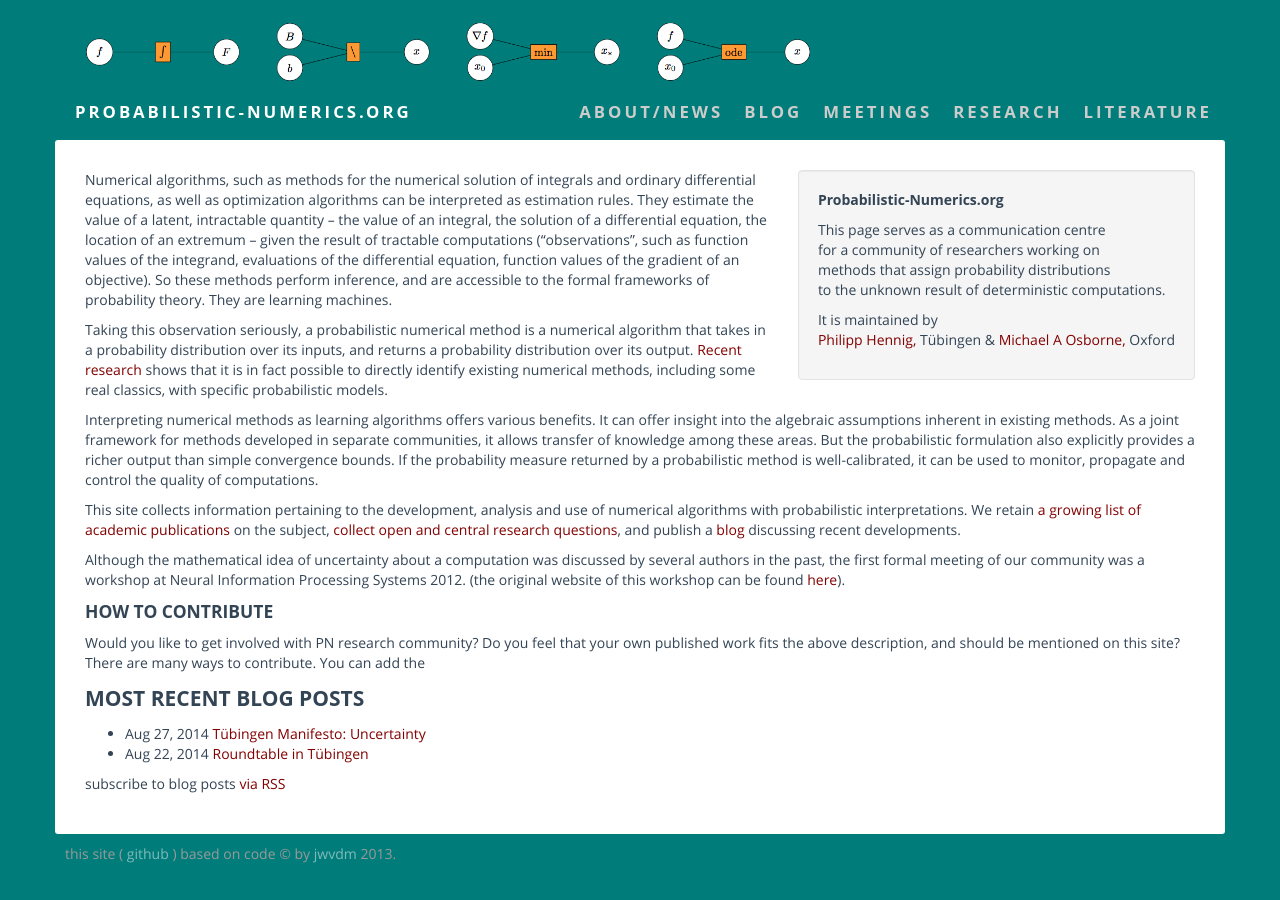
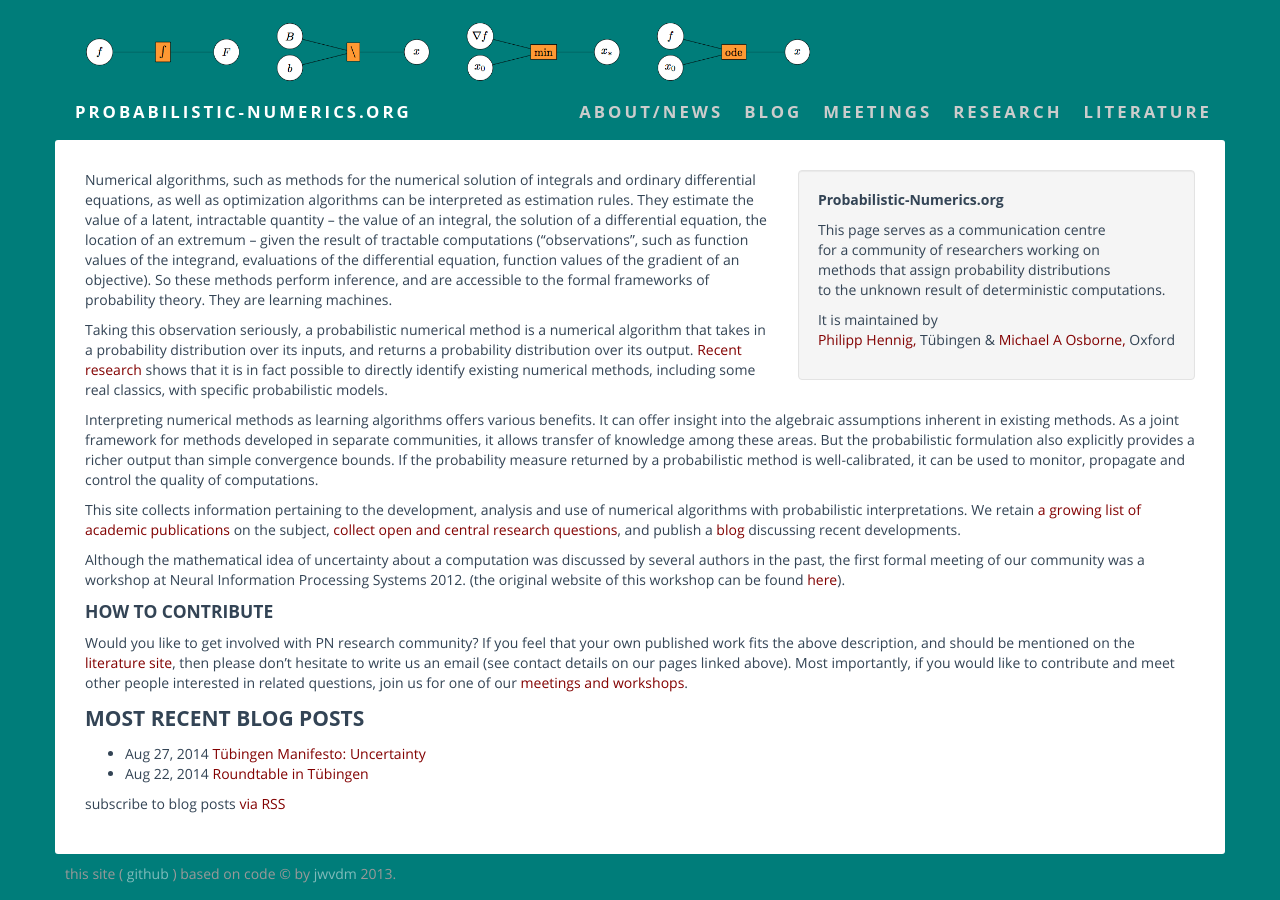
Before and after one commit to philipphennig/probabilistic-numerics.org, a Jekyll site: the page built from index.html, in a window 1280 px wide. Built offline with Jekyll 4.4.1, drawn with Linux system fonts in a browser that asks for light colours; some web fonts are replaced.

Commit message:
added how to contribute paragraph

```diff
--- a/_includes/bio.md
+++ b/_includes/bio.md
@@ -36,3 +36,14 @@ by several authors in the past, the first formal meeting of our community was a
 workshop at Neural Information Processing Systems 2012. (the original website
 of this workshop can be found
 [here](http://www.probabilistic-numerics.org/index_workshop.html)).
+
+
+## How to contribute
+
+Would you like to get involved with PN research community? If you feel that
+your own published work fits the above description, and should be mentioned on
+the [literature site](literature/index.html), then please don't hesitate to
+write us an email (see contact details on our pages linked above). Most
+importantly, if you would like to contribute and meet other people interested
+in related questions, join us for one of our
+[meetings and workshops]({{site.baseurl}}/meetings/index.html).
--- a/index.html
+++ b/index.html
@@ -11,12 +11,6 @@ layout: default
   <div>
       {% capture bio %}{% include bio.md %}{% endcapture %}
       {{ bio | markdownify }}
-
-    <h2>How to contribute</h2>
-
-    <p>Would you like to get involved with PN research community? Do you feel that
-    your own published work fits the above description, and should be mentioned
-    on this site? There are many ways to contribute. You can add the</p>
 
     <h1>most recent blog posts</h1>
 
```
Also changed, not shown: README.md, 1 other file.
